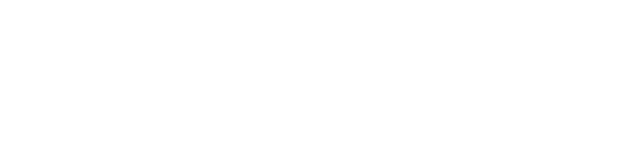
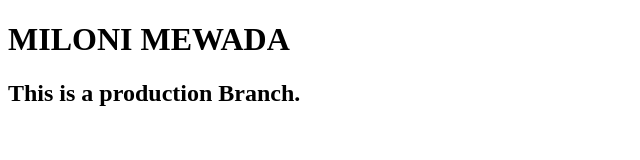
Before and after one commit to Miloni-Mewada/Miloni_46_Mid2025, a plain HTML site: page index.html in a window 1280 px wide. Shown: the whole page, without its empty margins (0-640 px from the left). Drawn offline with Linux system fonts and the light colour scheme.

Commit message:
second commit

```diff
--- a/index.html
+++ b/index.html
@@ -6,6 +6,7 @@
     <title>Document</title>
 </head>
 <body>
-
+    <h1>MILONI MEWADA</h1>
+    <h2>This is a production Branch.</h2>
 </body>
 </html>
```
